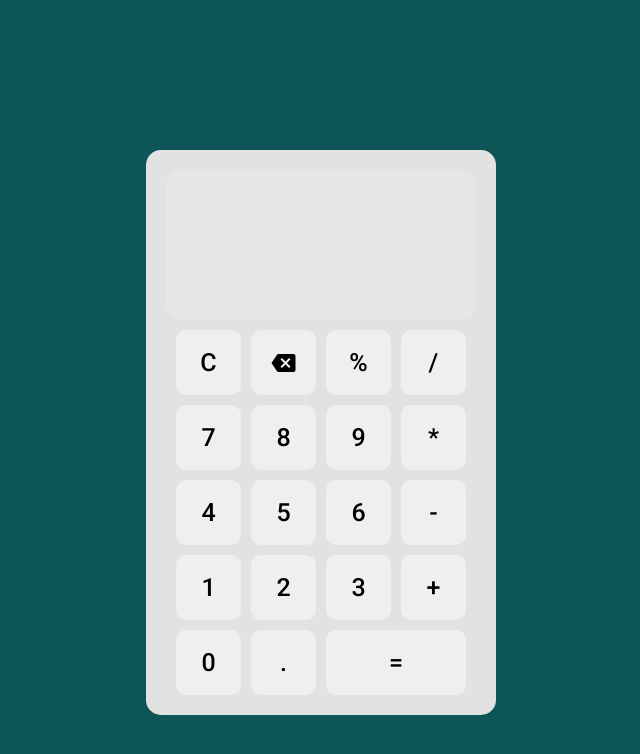
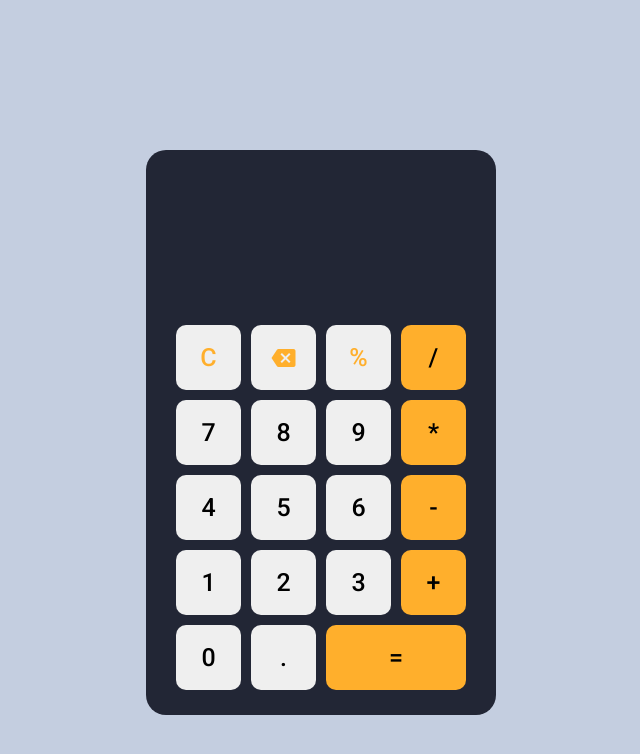
Before and after one commit to ArlanCode/Javascript-Calculator-App, a plain HTML site: page index.html in a window 1280 px wide. Shown: the whole page, without its empty margins (319-959 px from the left). Drawn offline with Linux system fonts and the light colour scheme.

Commit message:
Changing CSS

```diff
--- a/index.html
+++ b/index.html
@@ -11,36 +11,36 @@
 <body>
     <div class="container">
         <input type="text" id="display" disabled>
-        <div class="buttons five">
-            <button onclick="clearDisplay()">C</button>
-            <button onclick="backspace()">
+        <div class="buttons">
+            <button class="secundary-operators" onclick="clearDisplay()">C</button>
+            <button class="secundary-operators" onclick="backspace()">
                 <i class="material-icons">backspace</i>
             </button>
-            <button onclick="appendToDisplay('%')">%</button>
-            <button onclick="appendToDisplay('/')">/</button>
+            <button class="secundary-operators" onclick="appendToDisplay('%')">%</button>
+            <button class="primary-operators" onclick="appendToDisplay('/')">/</button>
         </div>
-        <div class="buttons four">
+        <div class="buttons">
             <button onclick="appendToDisplay(7)">7</button>
             <button onclick="appendToDisplay(8)">8</button>
             <button onclick="appendToDisplay(9)">9</button>
-            <button onclick="appendToDisplay('*')">*</button>
+            <button class="primary-operators" onclick="appendToDisplay('*')">*</button>
         </div>
-        <div class="buttons three">
+        <div class="buttons">
             <button onclick="appendToDisplay(4)">4</button>
             <button onclick="appendToDisplay(5)">5</button>
             <button onclick="appendToDisplay(6)">6</button>
-            <button onclick="appendToDisplay('-')">-</button>
+            <button class="primary-operators" onclick="appendToDisplay('-')">-</button>
         </div>
-        <div class="buttons two">
+        <div class="buttons">
             <button onclick="appendToDisplay(1)">1</button>
             <button onclick="appendToDisplay(2)">2</button>
             <button onclick="appendToDisplay(3)">3</button>
-            <button onclick="appendToDisplay('+')">+</button>
+            <button class="primary-operators" onclick="appendToDisplay('+')">+</button>
         </div>
-        <div class="buttons one">
+        <div class="buttons">
             <button onclick="appendToDisplay(0)">0</button>
             <button onclick="appendToDisplay('.')">.</button>
-            <button onclick="calculate()" id="button-equal">=</button>
+            <button class="primary-operators" onclick="calculate()" id="button-equal">=</button>
         </div>
 
     </div>
--- a/style.css
+++ b/style.css
@@ -9,7 +9,7 @@
 }
 
 body{
-    background-color: #0e5558;
+    background-color: #c4cee0;
 }
 
 .container{
@@ -17,38 +17,53 @@ body{
     flex-direction: column;
     align-items: center;
     margin: auto;
-    border-radius: 15px;
+    border-radius: 20px;
     max-width: 350px;
     margin-top: 150px;
     gap: 10px;
-    background-color: #e2e2e2;
-    padding: 20px;
+    padding: 25px;
+    background-color:#222635;
+
 }
 input{
+    width: 100%;
+    height: 140px;
     border: none;
-    border-radius: 15px;
-    width: 100%;
-    height: 150px;
-    text-decoration: none;
+    background: transparent;
+    outline: 0;
     text-align: right;
     font-weight: 500;
     font-size: 45px;
+    padding-right: 8px;
+    color: white;
 
 }
 button{
-    border: none;
     display: flex;
     justify-content: center;
     align-items: center;
     height: 65px;
     width: 65px;
+    border: none;
     border-radius: 10px;
+    gap: 10px;
+    cursor: pointer;
     font-weight: 500;
     font-size: 25px;
-    cursor: pointer;
 }
 .buttons{
     display: flex;
     gap: 10px;
 }
-#button-equal{width: 140px;}
+
+#button-equal{
+    width: 140px;
+}
+
+.primary-operators{
+    background-color: #ffaf2c;
+}
+
+.secundary-operators{
+    color: #ffaf2c;
+}
```
